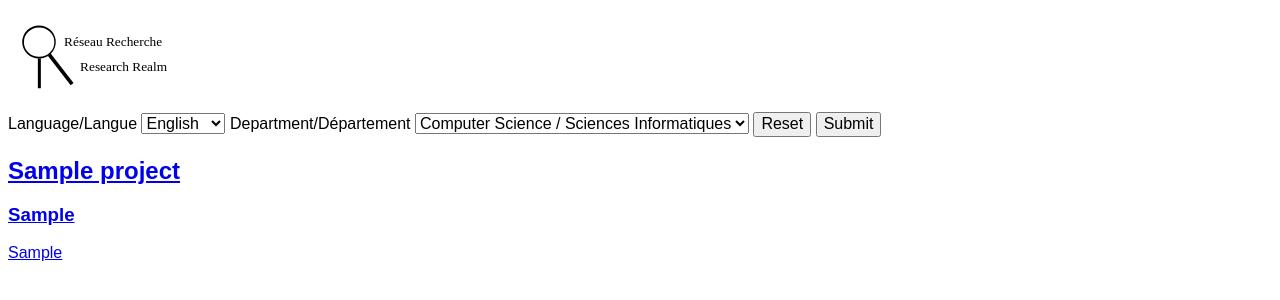
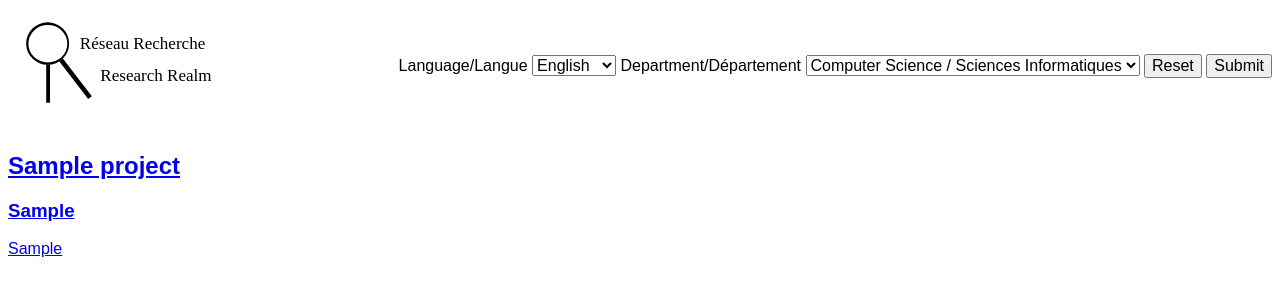
Before and after one commit to PTrottier/research-realm, a PHP site: page / in a window 1280 px wide. Shown: the top 300 px of the page. Run offline with PHP 8.4, Linux system fonts and the light colour scheme; tables that the repository leaves empty or names only in its code hold one stand-in row (values such as "Sample post"); some web fonts are replaced.

Commit message:
Fix the centering in top bar with Flex

```diff
--- a/www/header.php
+++ b/www/header.php
@@ -12,10 +12,6 @@ function head()
   <style>
     body {
       font-family: 'B612', sans-serif;
-    }
-
-    #logo {
-        width: 50%;
     }
   </style>
 </head>
@@ -36,8 +32,8 @@ $department = isset($_GET["department"]) ? $_GET["department"] : "";
 ?>
 
 <header>
-      <nav class="db">
-        <a class="dib mt2" href="/">
+      <nav class="flex items-center justify-between">
+        <a class="dib mw5" href="/">
           <img id="logo" class="dib" alt="Research Realm" src="logo_text.svg" />
         </a>
         <div id="filter" class="dib">
```
